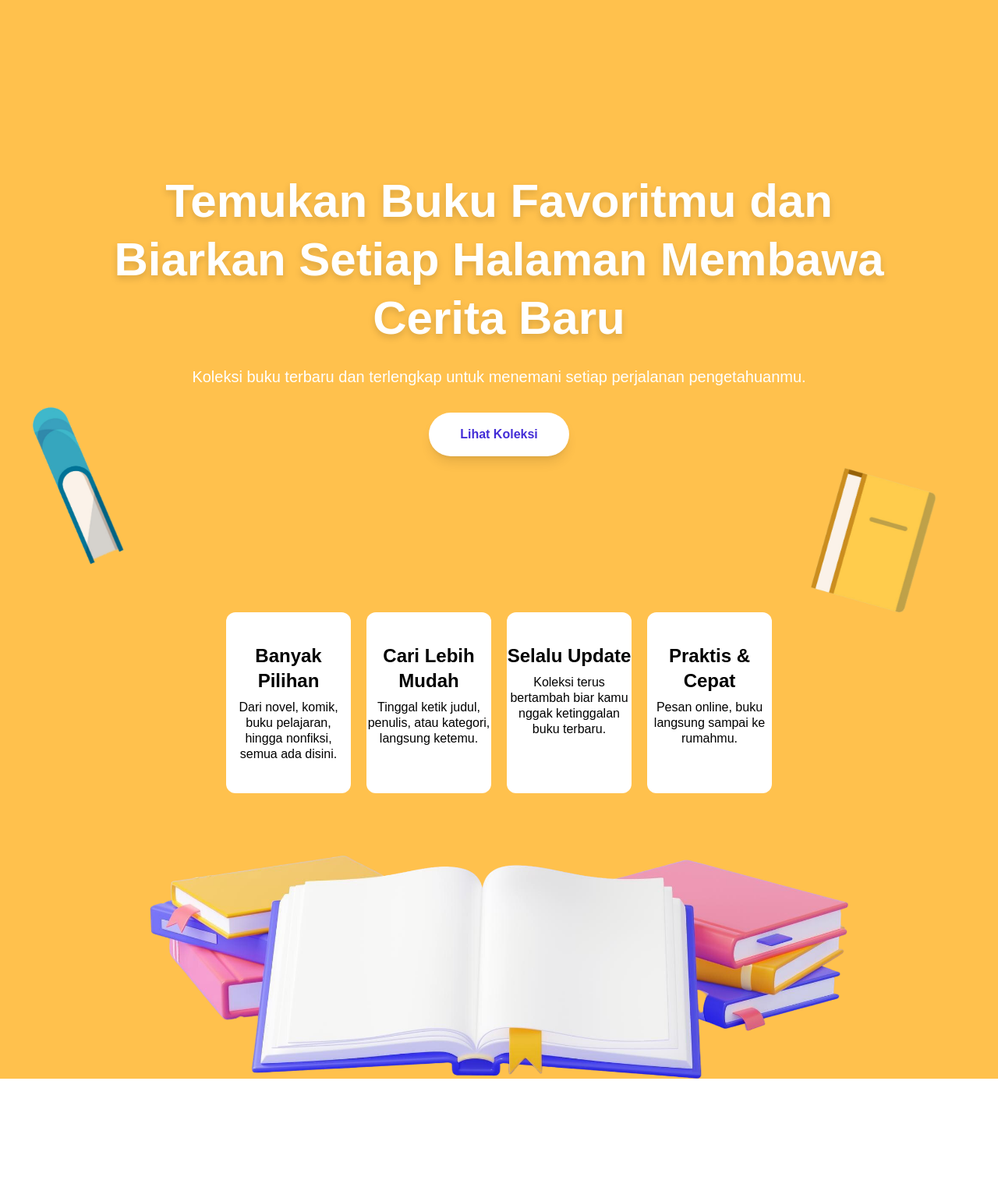
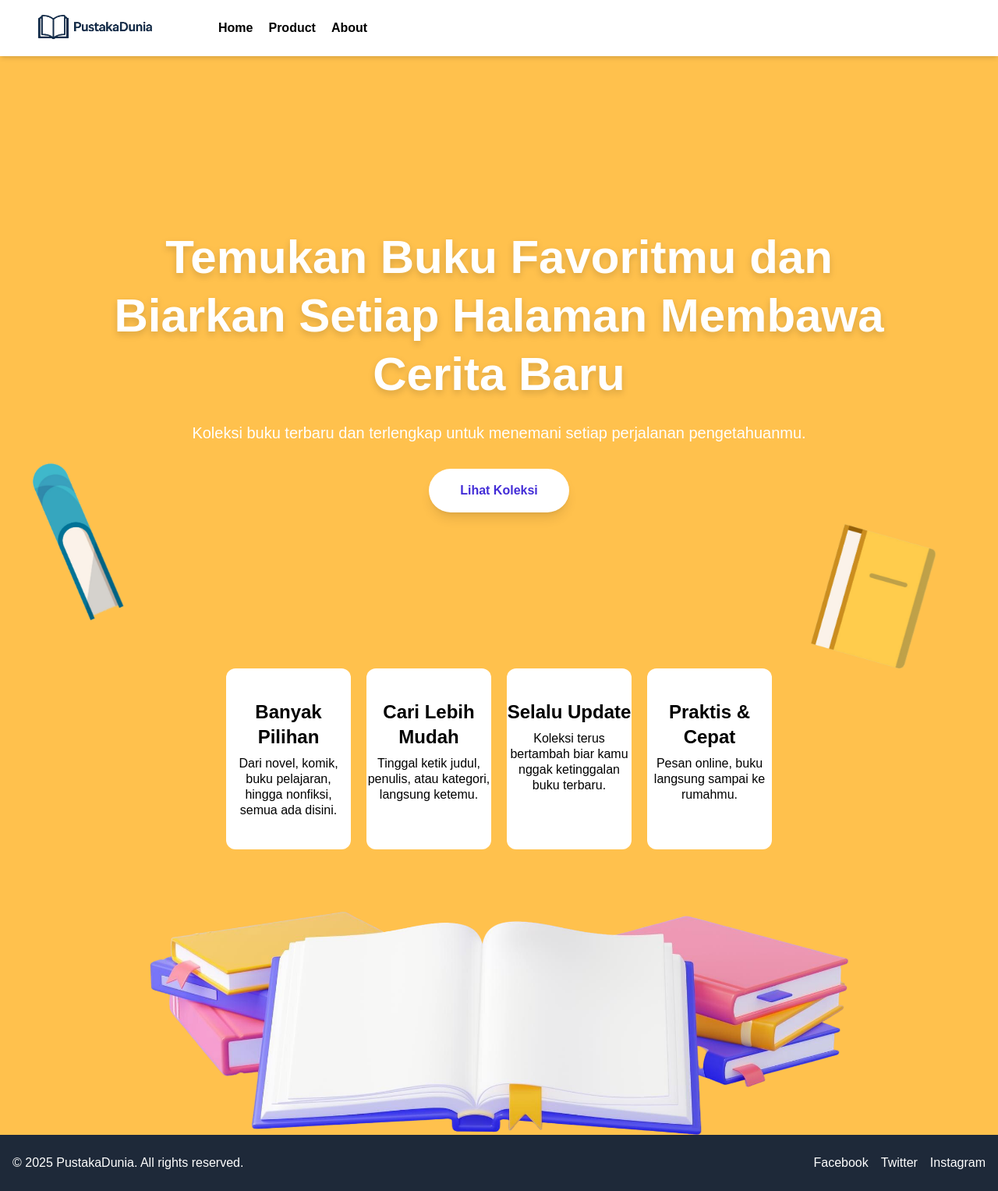
Before and after one commit to MuhammadSyarruri/minilemon-test, a React (Vite) app: page / in a window 1280 px wide. Shown: the whole page at 78% size. Before the commit the page ends 1383 px from the top, so only its background shows below. Built offline with nearby package versions, Linux system fonts and the light colour scheme.

Commit message:
Create navbar, footer, layout and router

```diff
--- a/package.json
+++ b/package.json
@@ -13,6 +13,8 @@
     "@tailwindcss/vite": "^4.1.13",
     "react": "^19.1.1",
     "react-dom": "^19.1.1",
+    "react-icons": "^5.5.0",
+    "react-router-dom": "^7.9.2",
     "tailwindcss": "^4.1.13"
   },
   "devDependencies": {
--- a/src/App.jsx
+++ b/src/App.jsx
@@ -1,5 +1,19 @@
-import HomePage from "./assets/components/pages/home";
+import { RouterProvider, createBrowserRouter } from "react-router-dom";
+import Layout from "./Layout";
+import HomePage from "./assets/pages/home";
+
+const router = createBrowserRouter([
+  {
+    path: "/",
+    element: <Layout />,
+    children: [
+      { path: "/", element: <HomePage /> },
+      { path: "/product", element: <h1>PRODUCT</h1> },
+      { path: "/about", element: <h1>ABOUT</h1> },
+    ],
+  },
+]);
 
 export default function App() {
-  return <HomePage />;
+  return <RouterProvider router={router} />;
 }
--- /dev/null
+++ b/src/Layout.jsx
@@ -0,0 +1,17 @@
+import Navbar from "./assets/components/Navbar";
+import Footer from "./assets/components/Footer";
+import { Outlet } from "react-router-dom";
+
+export default function Layout() {
+  return (
+    <>
+      <Navbar />
+
+      <main className="flex-grow">
+        <Outlet />
+      </main>
+
+      <Footer />
+    </>
+  );
+}
--- /dev/null
+++ b/src/assets/components/Footer.jsx
@@ -0,0 +1,20 @@
+export default function Footer() {
+  return (
+    <footer className="bg-gray-800 text-white py-6">
+      <div className="max-w-7xl mx-auto px-4 flex flex-col md:flex-row justify-between items-center">
+        <p>&copy; 2025 PustakaDunia. All rights reserved.</p>
+        <div className="space-x-4 mt-2 md:mt-0">
+          <a href="#" className="hover:text-indigo-700">
+            Facebook
+          </a>
+          <a href="#" className="hover:text-indigo-700">
+            Twitter
+          </a>
+          <a href="#" className="hover:text-indigo-700">
+            Instagram
+          </a>
+        </div>
+      </div>
+    </footer>
+  );
+}
--- /dev/null
+++ b/src/assets/components/Navbar.jsx
@@ -0,0 +1,32 @@
+import { Link } from "react-router-dom";
+import { useState } from "react";
+import { HiMenu } from "react-icons/hi";
+
+export default function Navbar() {
+  const [open, setOpen] = useState(false);
+
+  return (
+    <header className="flex items-center h-18 px-5 bg-white shadow-md sticky top-0 z-50">
+      <img src="/img/logo-pustakadunia.png" alt="Logo" className="w-50" />
+      <HiMenu
+        className="ml-auto md:hidden p-2 text-5xl"
+        onClick={() => setOpen(!open)}
+      />
+      <nav
+        className={`flex-col pl-15 py-5 md:flex-row md:flex gap-5 font-bold absolute md:static top-full left-0 w-full md:w-auto bg-white shadow-md md:shadow-none ${
+          open ? "flex" : "hidden"
+        }`}
+      >
+        <Link to={"/"} className="hover:text-indigo-700">
+          Home
+        </Link>
+        <Link to={"/product"} className="hover:text-indigo-700">
+          Product
+        </Link>
+        <Link to={"/about"} className="hover:text-indigo-700">
+          About
+        </Link>
+      </nav>
+    </header>
+  );
+}
```
Also changed, not shown: public/img/logo-pustakadunia.png (added), src/assets/pages/Home.jsx (renamed from src/assets/components/pages/Home.jsx), 1 other file (tests, documents, lock files or other folders).
